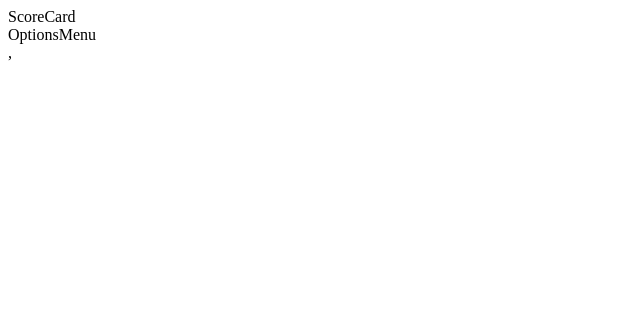
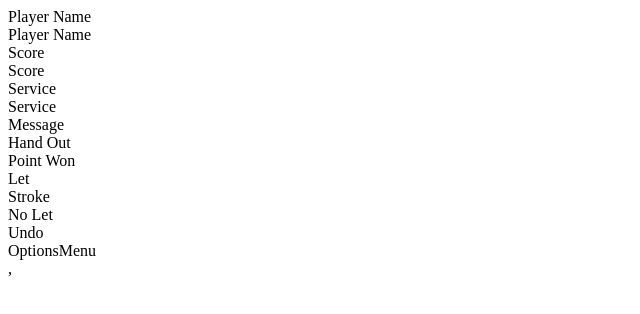
Before and after one commit to bjdixon/squash-score, a React app: page / in a window 1280 px wide. Shown: the top 314 px of the page, without its empty margins (0-640 px from the left). Built offline with nearby package versions, Linux system fonts and the light colour scheme.

Commit message:
add all ScoreCard component skeletons

```diff
--- /dev/null
+++ b/src/components/Button.js
@@ -0,0 +1,13 @@
+import React, { Component } from 'react';
+import styles from './css/Button.css';
+
+
+export default class Button extends Component {
+  render() {
+    return (
+      <div className="component button">
+        { this.props.text }
+      </div>
+    );
+  }
+}
--- /dev/null
+++ b/src/components/Message.js
@@ -0,0 +1,13 @@
+import React, { Component } from 'react';
+import styles from './css/Message.css';
+
+
+export default class Message extends Component {
+  render() {
+    return (
+      <div>
+        Message
+      </div>
+    );
+  }
+}
--- /dev/null
+++ b/src/components/Name.js
@@ -0,0 +1,13 @@
+import React, { Component } from 'react';
+import styles from './css/Name.css';
+
+
+export default class Name extends Component {
+  render() {
+    return (
+      <div className="component name small no-border">
+        Player Name
+      </div>
+    );
+  }
+}
--- /dev/null
+++ b/src/components/Score.js
@@ -0,0 +1,13 @@
+import React, { Component } from 'react';
+import styles from './css/Score.css';
+
+
+export default class Score extends Component {
+  render() {
+    return (
+      <div className="component score large no-border">
+        Score
+      </div>
+    );
+  }
+}
--- /dev/null
+++ b/src/components/Service.js
@@ -0,0 +1,15 @@
+import React, { Component } from 'react';
+import styles from './css/Service.css';
+
+
+export default class Service extends Component {
+  render() {
+    return (
+      <div className="component no-border">
+        <div className="service">
+          Service
+        </div>
+      </div>
+    );
+  }
+}
--- a/src/containers/ScoreCard.js
+++ b/src/containers/ScoreCard.js
@@ -1,11 +1,34 @@
 import React, { Component } from 'react';
-import styles from './css/ScoreCard.css'
+import styles from './css/ScoreCard.css';
+import Button from '../components/Button';
+import Name from '../components/Name';
+import Score from '../components/Score';
+import Service from '../components/Service';
+import Message from '../components/Message';
 
 
 export default class ScoreCard extends Component {
   render() {
     return (
-      <div className={ styles.root }>ScoreCard</div>
+      <div id="container">
+        <div id="top">
+          <Name ref="player1" />
+          <Name ref="player2" />
+          <Score ref="score1" />
+          <Score ref="score2" />
+          <Service ref="serveLeft" />
+          <Service ref="serveRight" />
+          <Message />
+        </div>
+        <div id="bottom">
+          <Button ref="handOut" text="Hand Out" />
+          <Button ref="pointWon" text="Point Won" />
+          <Button ref="let" text="Let" />
+          <Button ref="stroke" text="Stroke" />
+          <Button ref="noLet" text="No Let" />
+          <Button ref="undo" text="Undo" />
+        </div>
+      </div>
     );
   }
 }
```
Also changed, not shown: src/components/css/Button.css (added), src/components/css/Message.css (added), src/components/css/Name.css (added), src/components/css/Score.css (added), src/components/css/Service.css (added).
